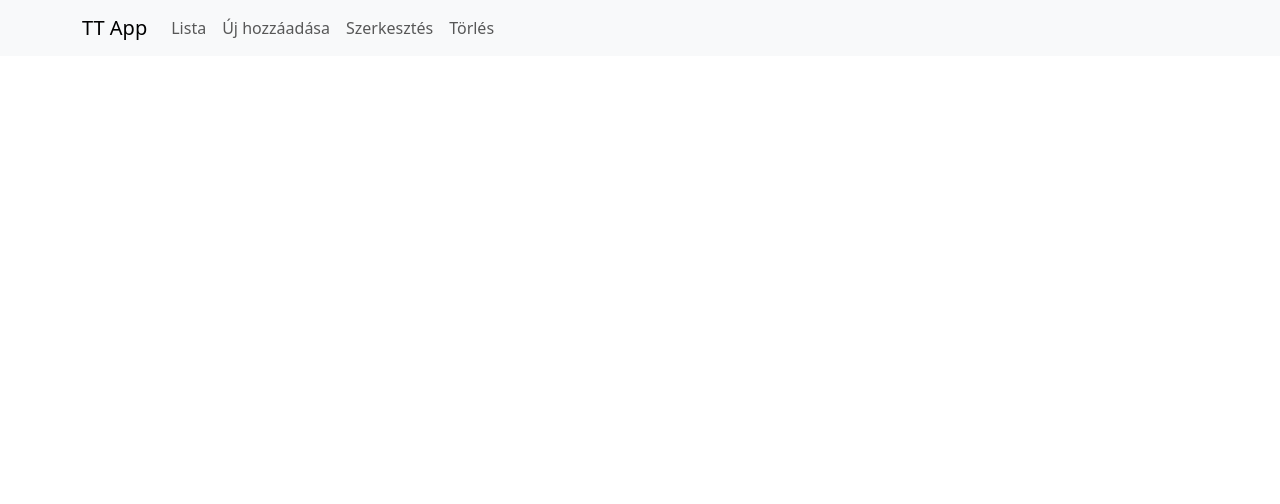
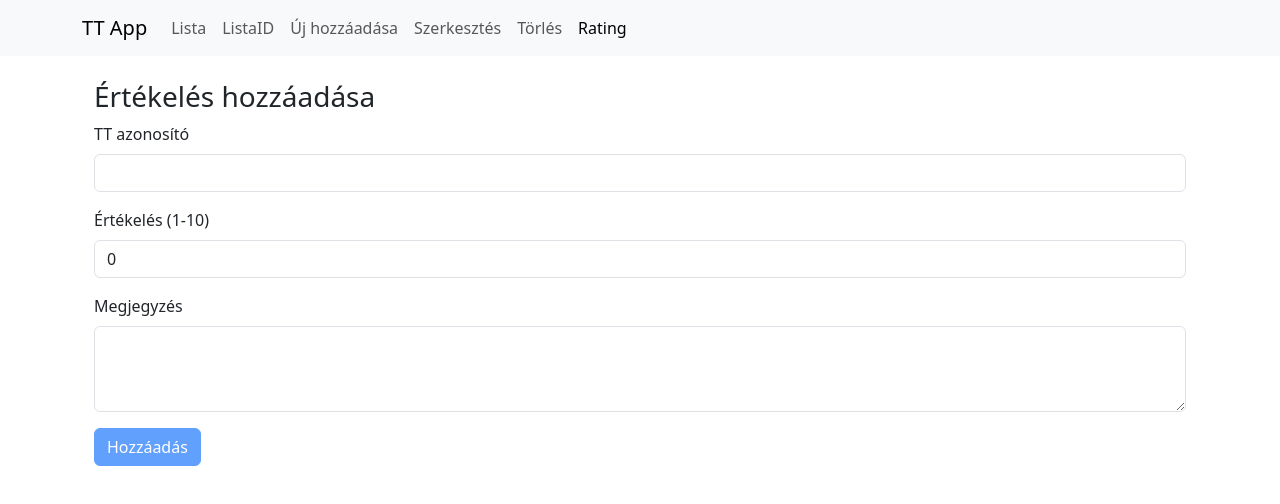
Before and after one commit to kesamarci/AA896O-KESERU, an Angular app in the folder FRONTEND/F1TimeTrialTrack/: page /tt-rating in a window 1280 px wide. Before the commit this address led to /. Shown: the top 504 px of the page. Built offline with nearby package versions, Linux system fonts and the light colour scheme.

Commit message:
ttratingelés

```diff
--- a/FRONTEND/F1TimeTrialTrack/src/app/app-routing.module.ts
+++ b/FRONTEND/F1TimeTrialTrack/src/app/app-routing.module.ts
@@ -5,6 +5,7 @@ import { TtAddComponent } from './tts/tt-add/tt-add.component';
 import { TtDeleteComponent } from './tts/tt-delete/tt-delete.component';
 import { TtListIdComponent } from './tts/tt-list-id/tt-list-id.component';
 import { TtEditComponent } from './tts/tt-edit/tt-edit.component';
+import { TtRatingComponent } from './tts/tt-rating/tt-rating.component';
 
 const routes: Routes = [
   { path: 'tts', component: TtListComponent },
@@ -13,6 +14,7 @@ const routes: Routes = [
   { path: 'tt-details', component: TtListIdComponent },
   { path: 'tt-edit', component: TtEditComponent },
   {path:'tt-delete',component:TtDeleteComponent},
+   { path: 'tt-rating', component: TtRatingComponent },
 ]
 
 @NgModule({
--- a/FRONTEND/F1TimeTrialTrack/src/app/app.component.html
+++ b/FRONTEND/F1TimeTrialTrack/src/app/app.component.html
@@ -11,6 +11,9 @@
           <a class="nav-link" routerLink="/tts" routerLinkActive="active">Lista</a>
         </li>
         <li class="nav-item">
+          <a class="nav-link" routerLink="/tt-details" routerLinkActive="active">ListaID</a>
+        </li>
+        <li class="nav-item">
           <a class="nav-link" routerLink="/tt-add" routerLinkActive="active">Új hozzáadása</a>
         </li>
         <li class="nav-item">
@@ -18,6 +21,9 @@
         </li>
         <li class="nav-item">
           <a class="nav-link" routerLink="/tt-delete" routerLinkActive="active">Törlés</a>
+        </li>
+        <li class="nav-item">
+          <a class="nav-link" routerLink="/tt-rating" routerLinkActive="active">Rating</a>
         </li>
       </ul>
     </div>
--- a/FRONTEND/F1TimeTrialTrack/src/app/app.module.ts
+++ b/FRONTEND/F1TimeTrialTrack/src/app/app.module.ts
@@ -10,6 +10,7 @@ import { TtDeleteComponent } from './tts/tt-delete/tt-delete.component';
 import { FormsModule } from '@angular/forms';
 import { HttpClientModule } from '@angular/common/http';
 import { TtListIdComponent } from './tts/tt-list-id/tt-list-id.component';
+import { TtRatingComponent } from './tts/tt-rating/tt-rating.component';
 
 @NgModule({
   declarations: [
@@ -18,7 +19,8 @@ import { TtListIdComponent } from './tts/tt-list-id/tt-list-id.component';
     TtListComponent,
     TtEditComponent,
     TtDeleteComponent,
-    TtListIdComponent
+    TtListIdComponent,
+    TtRatingComponent
   ],
   imports: [
     BrowserModule,
--- a/FRONTEND/F1TimeTrialTrack/src/app/services/tt-rating.service.ts
+++ b/FRONTEND/F1TimeTrialTrack/src/app/services/tt-rating.service.ts
@@ -8,7 +8,11 @@ import { HttpClient } from '@angular/common/http';
 export class TtRatingService {
   apiBaseUrl: string = 'https://localhost:7263/api/';
   constructor(private http:HttpClient) { }
-  addRating(rating: Ttrating): void {
-    this.http.post(this.apiBaseUrl + 'TTsRating', rating).subscribe();
-  }
+
+  addRating(rating: Ttrating, callback: (response: any) => void): void {
+  this.http.post(this.apiBaseUrl + 'TTsRating', rating).subscribe({
+    next: (res) => callback(res),
+    error: (err) => callback(err)
+  });
 }
+}
--- a/FRONTEND/F1TimeTrialTrack/src/app/tts/tt-delete/tt-delete.component.ts
+++ b/FRONTEND/F1TimeTrialTrack/src/app/tts/tt-delete/tt-delete.component.ts
@@ -17,7 +17,7 @@ export class TtDeleteComponent {
      onDelete(): void {
     if (this.id) {
       this.ttService.deleteTt(this.id);
-      this.router.navigate(['/tts']);  // vissza a listához törlés után
+      this.router.navigate(['/tts']);
     } else {
       alert('Adj meg egy érvényes ID-t!');
     }
--- /dev/null
+++ b/FRONTEND/F1TimeTrialTrack/src/app/tts/tt-rating/tt-rating.component.html
@@ -0,0 +1,44 @@
+<div class="container mt-3">
+  <h3>Értékelés hozzáadása</h3>
+  <form (ngSubmit)="submitRating()" #ratingForm="ngForm">
+
+    <div class="mb-3">
+      <label for="tTsId" class="form-label">TT azonosító</label>
+      <input
+        type="text"
+        id="tTsId"
+        class="form-control"
+        [(ngModel)]="newRating.tTsId"
+        name="tTsId"
+        required
+      />
+    </div>
+
+    <div class="mb-3">
+      <label for="rating" class="form-label">Értékelés (1-10)</label>
+      <input
+        type="number"
+        id="rating"
+        class="form-control"
+        [(ngModel)]="newRating.rating"
+        name="rating"
+        min="1"
+        max="10"
+        required
+      />
+    </div>
+
+    <div class="mb-3">
+      <label for="comment" class="form-label">Megjegyzés</label>
+      <textarea
+        id="comment"
+        class="form-control"
+        [(ngModel)]="newRating.comment"
+        name="comment"
+        rows="3"
+      ></textarea>
+    </div>
+
+    <button type="submit" class="btn btn-primary" [disabled]="!ratingForm.form.valid">Hozzáadás</button>
+  </form>
+</div>
--- /dev/null
+++ b/FRONTEND/F1TimeTrialTrack/src/app/tts/tt-rating/tt-rating.component.ts
@@ -0,0 +1,28 @@
+import { Component } from '@angular/core';
+import { Ttrating } from '../../models/ttrating';
+import { Router } from '@angular/router';
+import { TtRatingService } from '../../services/tt-rating.service';
+
+@Component({
+  selector: 'app-tt-rating',
+  standalone: false,
+  templateUrl: './tt-rating.component.html',
+  styleUrl: './tt-rating.component.sass'
+})
+export class TtRatingComponent {
+  newRating: Ttrating=new Ttrating();
+  constructor(private router:Router,private ttRatingService:TtRatingService)
+  {
+
+  }
+    submitRating(): void {
+    if (this.newRating.tTsId && this.newRating.rating > 0) {
+      this.ttRatingService.addRating(this.newRating,() => {
+        this.router.navigate(['/tt-list'])
+        this.newRating = { tTsId: '', rating: 0, comment: '' }; // Űrítés
+
+      });
+
+  }
+}
+}
```
Also changed, not shown: FRONTEND/F1TimeTrialTrack/src/app/tts/tt-rating/tt-rating.component.sass (added).
